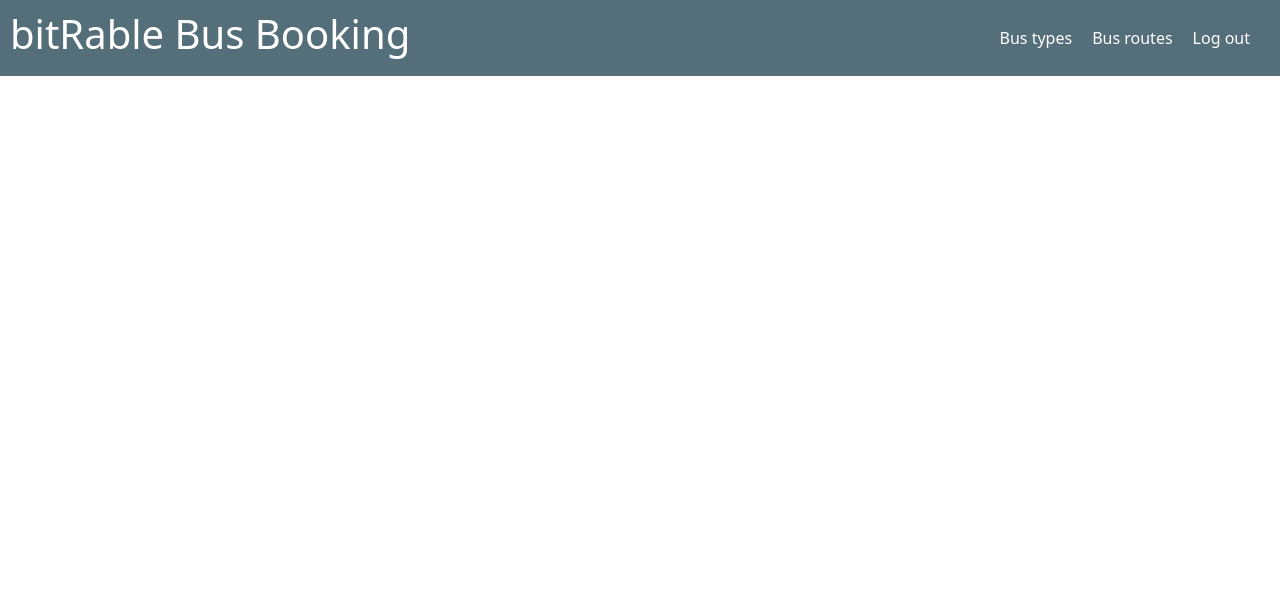
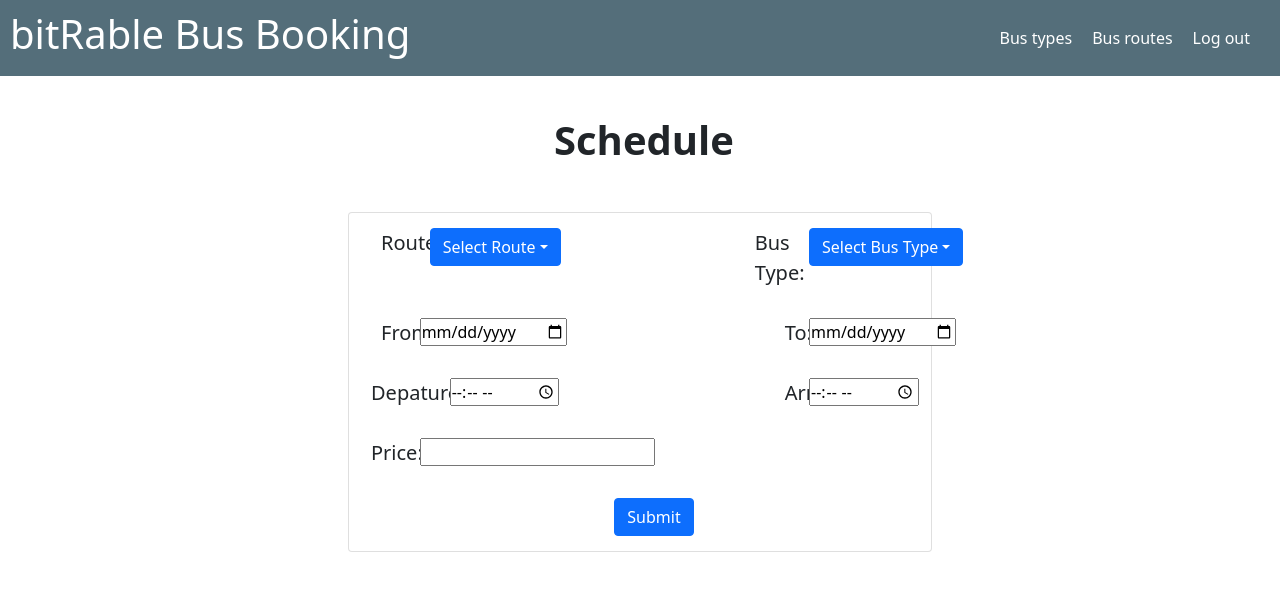
Before and after one commit to bitReble/OnlineSeats-Website, a React (Create React App) app: page /schedule in a window 1280 px wide. Shown: the top 590 px of the page. Built offline with nearby package versions, Linux system fonts and the light colour scheme; sample sign-in values are in the browser's storage.

Commit message:
Added Schedule Screen

```diff
--- a/src/App.js
+++ b/src/App.js
@@ -15,6 +15,7 @@ import { loadUser } from "./actions/auth";
 import PrivateRoute from "./components/routing/PrivateRoute";
 import { Fragment } from "react";
 import Dashboard from "./components/pages/Dashboard";
+import Schedule from "./components/pages/Schedule";
 
 function App() {
   if (localStorage.token) {
@@ -45,6 +46,11 @@ function App() {
               path="/busroute"
               component={BusRoute}
             ></PrivateRoute>
+            <PrivateRoute
+              exact
+              path="/schedule"
+              component={Schedule}
+            ></PrivateRoute>
           </Switch>
         </Fragment>
       </Router>
--- /dev/null
+++ b/src/components/pages/Schedule.js
@@ -0,0 +1,111 @@
+import React, { Component } from "react";
+import "bootstrap/dist/css/bootstrap.min.css";
+
+export default class Schedule extends Component {
+    render() {
+  return (
+    <div id="schedule" class="container-fluid">
+        <div className="row" style={{margin: "40px"}}>
+            <div className="col-sm-5">
+            </div>
+            <div className="col-sm-3">
+                <div className="row">
+                    <h1><b>Schedule</b></h1>
+                </div>
+            </div>
+            <div className="col-sm-4">
+            </div>
+        </div>
+        <div className="row" style={{margin: "20px"}}>
+            <div className="col-sm-3"></div>
+            <div className="col-sm-6">
+                <div className="card">
+
+                    <div className="row" style={{marginTop: "15px", marginBottom: "15px", marginLeft:"10px"}}>
+                        <div className="col-sm-1" >
+                            <label style={{fontSize: "20px",marginLeft: "10px"}}>Route:</label>
+                        </div>
+                        <div className="col-sm-6">
+                        <div class="dropdown" style={{marginLeft: "10px"}}>
+                            <button class="btn btn-primary dropdown-toggle" type="button" data-toggle="dropdown"> Select Route
+                            <span class="caret"></span></button>
+                            <ul class="dropdown-menu">
+                                <li><a href="#">Kurungala to Kandy</a></li>
+                                <li><a href="#">Kandy to Mathale</a></li>
+                                <li><a href="#">Kandy to Jaffna</a></li>
+                            </ul>
+                        </div>
+                        </div>
+                        <div className="col-sm-2">
+                        <label style={{fontSize: "20px", marginLeft: "43px"}}>Bus Type:</label>
+                        </div>
+                        <div className="col-sm-3">
+                        <div class="dropdown">
+                            <button class="btn btn-primary dropdown-toggle" type="button" data-toggle="dropdown"> Select Bus Type
+                            <span class="caret"></span></button>
+                            <ul class="dropdown-menu">
+                                <li><a href="#">Semi Luxury</a></li>
+                                <li><a href="#">Luxury</a></li>
+                                <li><a href="#">Normal</a></li>
+                            </ul>
+                        </div>
+                        </div>
+                    </div>
+
+                    <div className="row" style={{marginTop: "15px", marginBottom: "15px", marginLeft:"10px"}}>
+                        <div className="col-sm-1" >
+                            <label style={{fontSize: "20px",marginLeft: "10px"}}>From:</label>
+                        </div>
+                        <div className="col-sm-6">
+                        <input type="date" id="birthday" name="birthday"/>
+                        </div>
+                        <div className="col-sm-2">
+                        <label style={{fontSize: "20px", marginLeft: "73px"}}>To:</label>
+                        </div>
+                        <div className="col-sm-3">
+                        <input type="date" id="birthday" name="birthday"/>
+                        </div>
+                    </div>
+
+                    <div className="row" style={{marginTop: "15px", marginBottom: "15px", marginLeft:"10px"}}>
+                        <div className="col-sm-1" >
+                            <label style={{fontSize: "20px",marginLeft: "px"}}>Depature:</label>
+                        </div>
+                        <div className="col-sm-6">
+                        <input type="time" id="depature" name="appt"   style={{marginLeft: "30px"}}/>
+                        </div>
+                        <div className="col-sm-2" >
+                        <label style={{fontSize: "20px", marginLeft: "73px"}}>Arrival:</label>
+                        </div>
+                        <div className="col-sm-3">
+                        <input type="time" id="arrival" name="appt" />
+                        </div>
+                    </div>
+
+                    <div className="row" style={{marginTop: "15px", marginBottom: "15px", marginLeft:"10px"}}>
+                        <div className="col-sm-1" >
+                            <label style={{fontSize: "20px",marginLeft: "px"}}>Price:</label>
+                        </div>
+                        <div className="col-sm-11">
+                        <input type="number" min="1" step="any" />
+                        </div>
+                    </div>
+
+                    <div className="row" style={{marginTop: "15px", marginBottom: "15px", marginLeft:"10px"}}>
+                        <div className="col-sm-5" >
+                        </div>
+                        <div className="col-sm-2">
+                        <button type="button" class="btn btn-primary">Submit</button>
+                        </div>
+                        <div className="col-sm-5" >
+                        </div>
+                    </div>
+
+                </div>
+            </div>
+            <div className="col-sm-3"></div>
+        </div>
+    </div>
+  );
+}
+}
```
